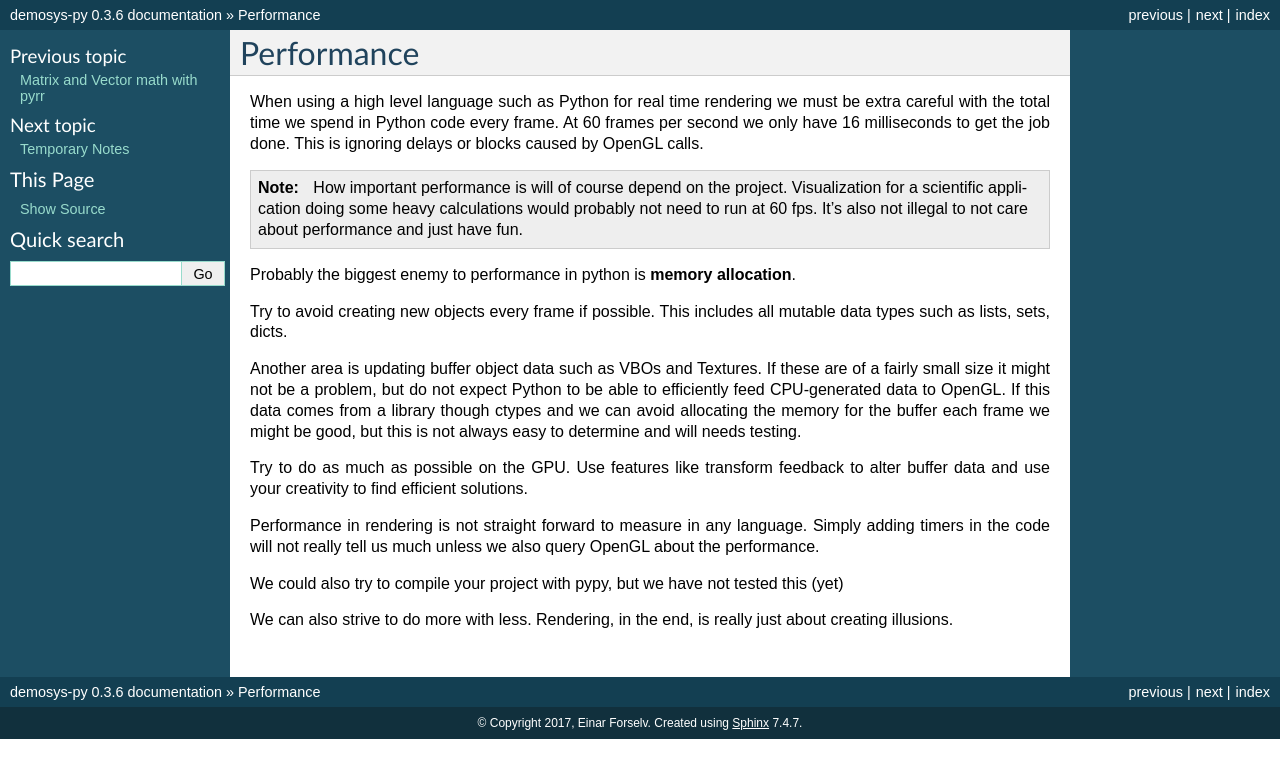
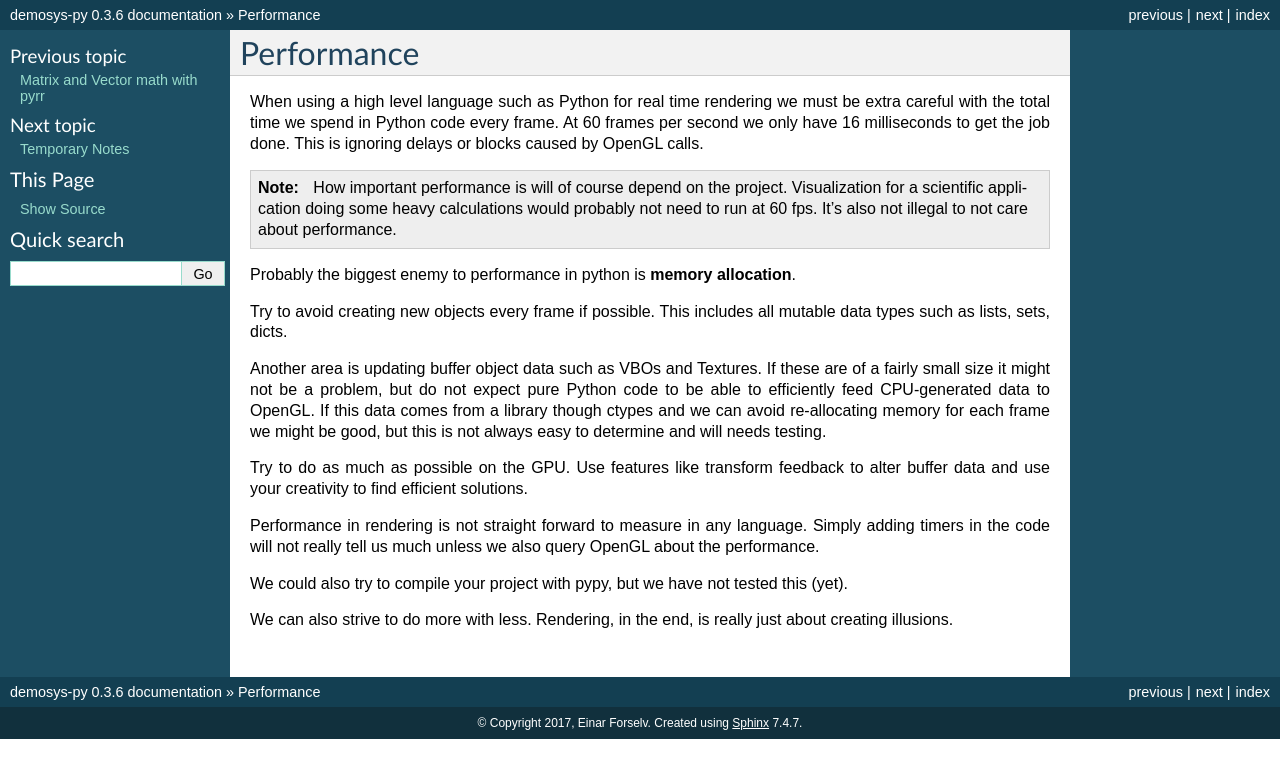
Before and after one commit to Contraz/demosys-py, a Sphinx documentation site: the page built from docs/source/performance.rst, in a window 1280 px wide. Shown: the top 778 px of the page. Built offline with Sphinx 7.4.7, drawn with Linux system fonts in a browser that asks for light colours.

Commit message:
Doc typos

```diff
--- a/docs/source/performance.rst
+++ b/docs/source/performance.rst
@@ -12,7 +12,7 @@ This is ignoring delays or blocks caused by OpenGL calls.
     How important performance is will of course depend on the project.
     Visualization for a scientific application doing some heavy
     calculations would probably not need to run at 60 fps.
-    It's also not illegal to not care about performance and just have fun.
+    It's also not illegal to not care about performance.
 
 Probably the biggest enemy to performance in python is **memory allocation**.
 
@@ -21,9 +21,9 @@ all mutable data types such as lists, sets, dicts.
 
 Another area is updating buffer object data such as VBOs and
 Textures. If these are of a fairly small size it might not be a problem,
-but do not expect Python to be able to efficiently feed CPU-generated data
+but do not expect pure Python code to be able to efficiently feed CPU-generated data
 to OpenGL. If this data comes from a library though ctypes and we
-can avoid allocating the memory for the buffer each frame we might be good,
+can avoid re-allocating memory for each frame we might be good,
 but this is not always easy to determine and will needs testing.
 
 Try to do as much as possible on the GPU. Use features like transform
@@ -34,7 +34,7 @@ Performance in rendering is not straight forward to measure in any language.
 Simply adding timers in the code will not really tell us much unless
 we also query OpenGL about the performance.
 
-We could also try to compile your project with pypy, but we have not tested this (yet)
+We could also try to compile your project with pypy, but we have not tested this (yet).
 
 We can also strive to do more with less. Rendering, in the end, is really just
 about creating illusions.
```
Also changed, not shown: docs/source/geometry.rst (+8 -8 lines).
